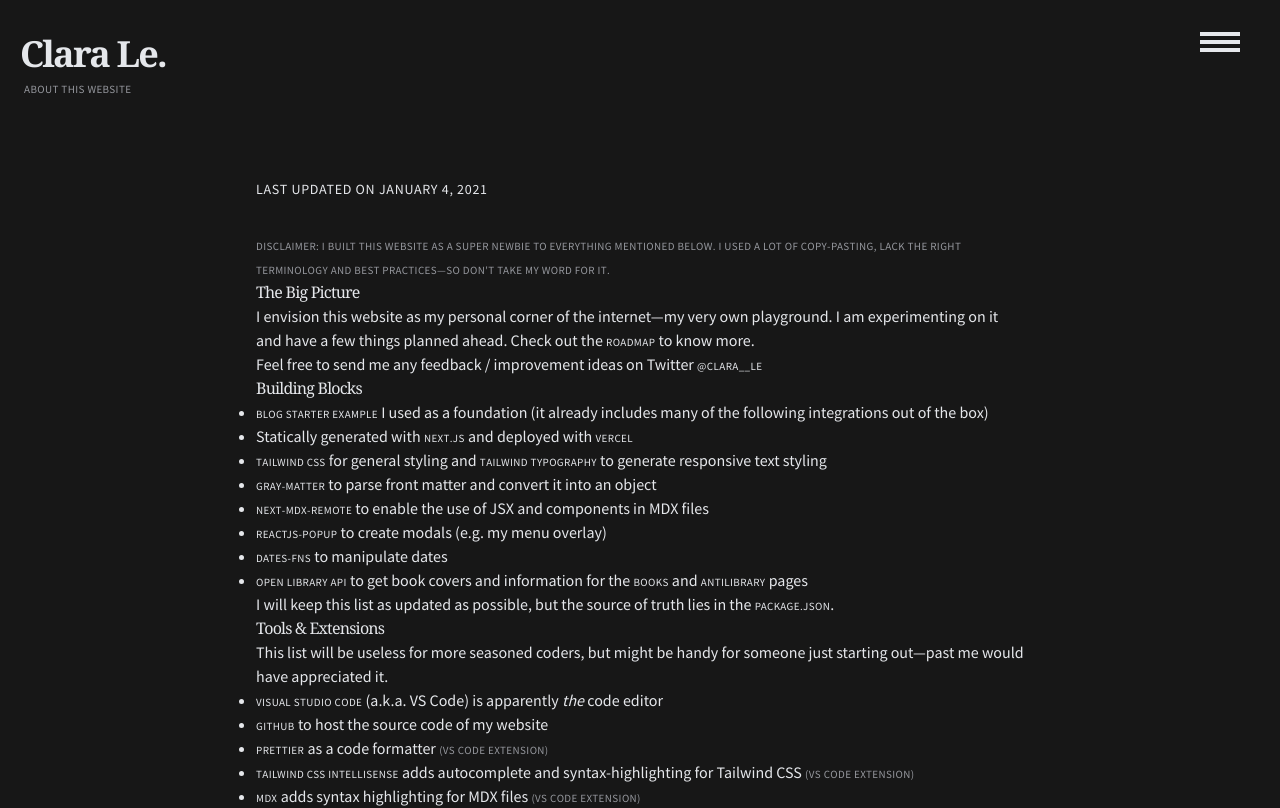
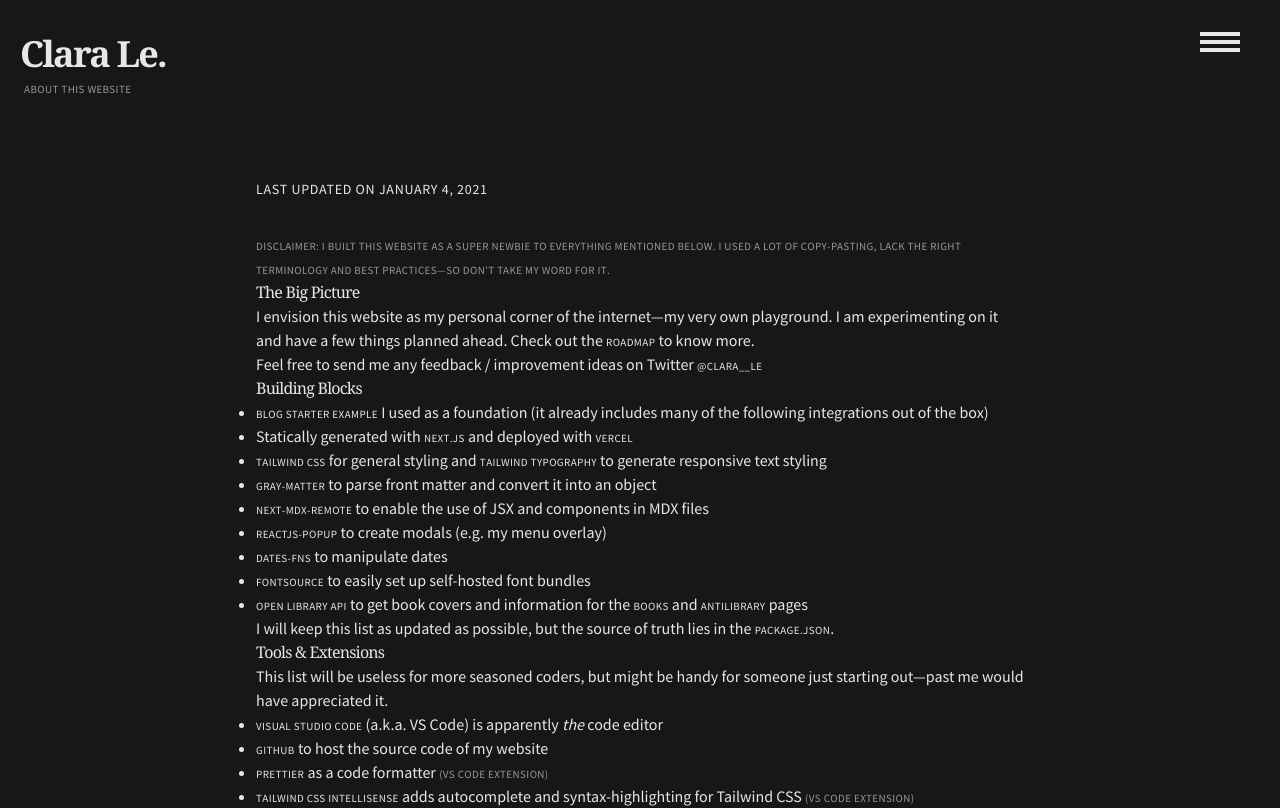
Before and after one commit to hgcl/clara-website, a Next.js app: page /about-this-website in a window 1280 px wide. Shown: the top 808 px of the page. Built offline with nearby package versions, Linux system fonts and the light colour scheme; a web font is replaced by a local one; what @tailwindcss/typography would draw is missing.

Commit message:
Add fontsource to about-this-website

```diff
--- a/pages/about-this-website.js
+++ b/pages/about-this-website.js
@@ -7,7 +7,7 @@ import DatePost from "../components/DatePost";
 
 export default function About({}) {
   return (
-    <Layout title="About">
+    <Layout title="About this website">
       <Container>
         <Header pageDescription={"About this website"} />
         <div
@@ -79,6 +79,10 @@ export default function About({}) {
               to manipulate dates
             </li>
             <li>
+              <Link href="https://github.com/fontsource/fontsource">Fontsource</Link>{" "}
+              to easily set up self-hosted font bundles
+            </li>
+            <li>
               <Link href="https://openlibrary.org/developers/api">
                 Open Library API
               </Link>{" "}
```
